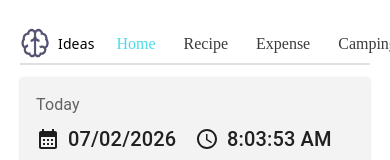
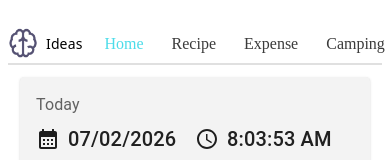
Before and after one commit to gogopeggy/Web, a React (Create React App) app: page / in a window 390 px wide. Shown: the top 160 px of the page. Built offline with nearby package versions, Linux system fonts and the light colour scheme; no server answers.

Commit message:
adjust navbar for mobile view

```diff
--- a/src/index.css
+++ b/src/index.css
@@ -46,7 +46,7 @@
 
 @media (max-width: 600px) {
   .navbar {
-    max-width: 350px;
+    max-width: 380px;
   }
   .content {
     max-width: 350px;
```
